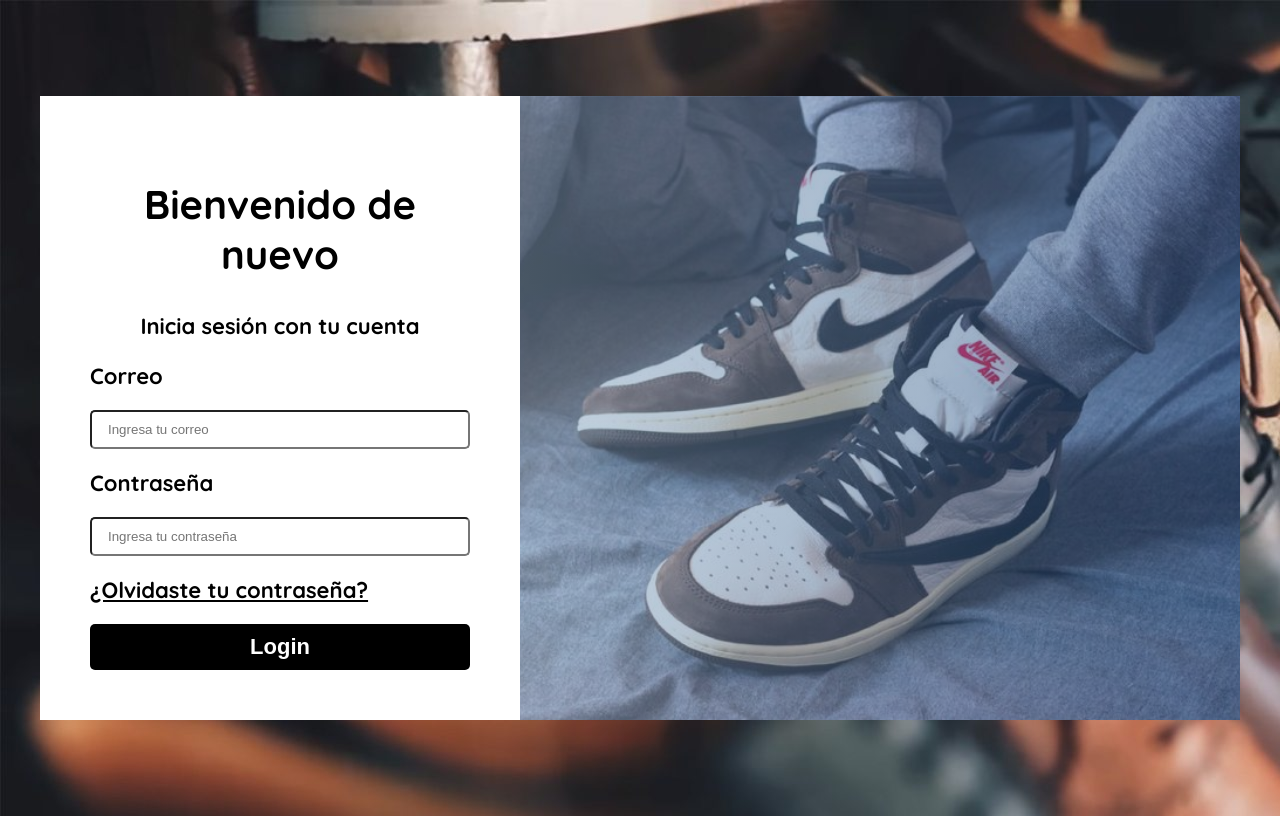
After one commit to WalterCalderon123/Repositorio, a PHP site: page /login.html in a window 1280 px wide. The commit adds this page. Run offline with PHP 8.4, Linux system fonts and the light colour scheme.

Commit message:
Login
Agregue login y registrar

```diff
--- /dev/null
+++ b/Estilos/estilostest.css
@@ -0,0 +1,113 @@
+@import url("https://fonts.googleapis.com/css2?family=Quicksand:wght@700&display=swap");
+
+
+:root{
+    font-family: 'Quicksand', sans-serif;
+}
+html{
+    box-sizing: border-box;
+}
+
+*,*::after, *::before{
+    box-sizing: inherit;
+}
+
+body{
+    font-family: var(--fuente);
+    background-image: url('../Imagenes/fondo.jpg');
+    display: flex;
+    align-items: center;
+    height: 100vh;
+}
+
+.contenedor{
+    margin: 0 auto;
+    max-width: 1200px;
+    width: 95%;
+}
+
+.imagen-formulario{
+    background-image: url('../Imagenes/travis.jpg');
+    background-position: center center;
+    background-size: cover;
+    height: 200px;
+    flex: 0 0 calc(60%);
+    position: relative;
+
+}
+.imagen-formulario::before{
+   content: '';
+   position: absolute;
+   top: 0;
+   bottom: 0;
+   left: 0;
+   right: 0;
+   background: linear-gradient(to right,rgba(141,169,196,.5), rgba(19, 64, 116, .5) );
+
+}
+
+@media(min-width:768px){
+    .imagen-formulario{
+        height: auto;
+        background-position: right;
+    }
+
+}
+@media(min-width:1200px){
+    .imagen-formulario{
+        background-position: center;
+    }
+}
+
+@media(min-width:768px){
+    .contenedor-formulario{
+        display: flex;
+    }
+}
+
+.formulario{
+    padding: 50px;
+    background-color: white;
+}
+.texto-formulario h2, .input label, .password-olvidada a, .texto-formulario p{
+    color: var(--blanco);
+}
+.texto-formulario h2{
+    font-size: 40px;
+    text-align: center;
+}
+.texto-formulario p{
+    font-size: 22px;
+    text-align: center;
+}
+.input label{
+    display: block;
+    font-size: 22px;
+    font-weight: bold;
+    margin: 20px 0;
+}
+.password-olvidada a{
+    display: inline-block;
+    margin-top: 20px;
+    font-size: 22px;
+}
+.input input{
+    width: 100%;
+    padding: 10px 16px;
+    border-radius: 5px;
+    outline: none;
+}
+.input input[type="submit"]{
+    background-color: black;
+    color: white;
+    font-size: 22px;
+    font-weight: bold;
+    border: none;
+    margin-top: 20px;
+    transition: background-color .3s ease-in-out;
+}
+.input input[type="submit"]:hover{
+
+    cursor: pointer;
+    background-color: gray;
+}
--- /dev/null
+++ b/login.html
@@ -0,0 +1,42 @@
+<!DOCTYPE html>
+<html lang="en">
+<head>
+    <meta charset="UTF-8">
+    <meta http-equiv="X-UA-Compatible" content="IE=edge">
+    <meta name="viewport" content="width=device-width, initial-scale=1.0">
+    <title>Login</title>
+
+     <!--css-->
+     <link rel="stylesheet" href="Estilos/estilostest.css">
+
+</head>
+<body>
+
+    <div class="contenedor-formulario contenedor">
+        <form class="formulario">
+            <div class="texto-formulario">
+                <h2>Bienvenido de nuevo</h2>
+                <p>Inicia sesión con tu cuenta</p>
+            </div>
+            <div class="input">
+                <label for="usuario">Correo</label>
+                <input placeholder="Ingresa tu correo" type="text" id="usuario">
+            </div>
+            <div class="input">
+                <label for="contraseña">Contraseña</label>
+                <input placeholder="Ingresa tu contraseña" type="password" id="contraseña">
+            </div>
+            <div class="password-olvidada">
+                <a href="#">¿Olvidaste tu contraseña?</a>
+            </div>
+            <div class="input">
+                <input type="submit" value="Login">
+            </div>
+        </form>
+        <div class="imagen-formulario">
+
+        </div>
+    </div>
+
+</body>
+</html>
```
Also changed, not shown: Register.html (added, +42 -0 lines), Estilos/css.css (line endings or trailing spaces), Imagenes/fondo.jpg (added), Imagenes/travis.jpg (added).
